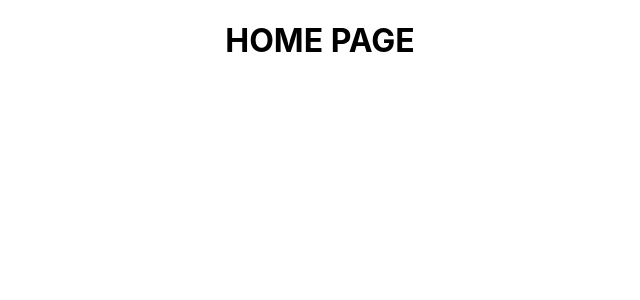
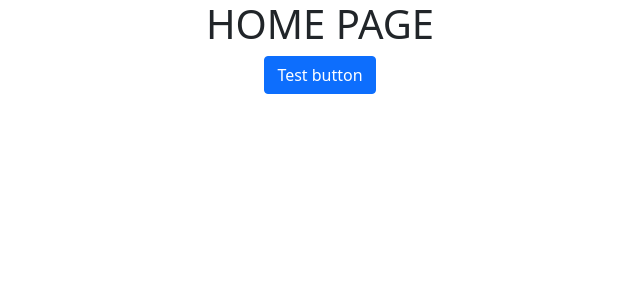
Before and after one commit to thelorddoyle/burning-airlines-front-end, a React (Create React App) app: page /flights in a window 1280 px wide. Shown: the top 300 px of the page, without its empty margins (320-960 px from the left). Built offline with nearby package versions, Linux system fonts and the light colour scheme.

Commit message:
Put button as Bootstrap component in Home component

```diff
--- a/package.json
+++ b/package.json
@@ -6,7 +6,9 @@
     "@testing-library/jest-dom": "^5.16.2",
     "@testing-library/react": "^12.1.2",
     "@testing-library/user-event": "^13.5.0",
+    "bootstrap": "^5.1.3",
     "react": "^17.0.2",
+    "react-bootstrap": "^2.1.2",
     "react-dom": "^17.0.2",
     "react-scripts": "5.0.0",
     "web-vitals": "^2.1.4"
--- a/src/components/Home.js
+++ b/src/components/Home.js
@@ -1,10 +1,13 @@
 import React from 'react';
+import { Button } from 'react-bootstrap'
+import 'bootstrap/dist/css/bootstrap.min.css'
 
 class Home extends React.Component {
     render() {
         return (
             <div>
                 <h1>HOME PAGE</h1>
+                <Button>Test button</Button>
             </div>
         );
     }
```
Also changed, not shown: 1 other file (tests, documents, lock files or other folders).
